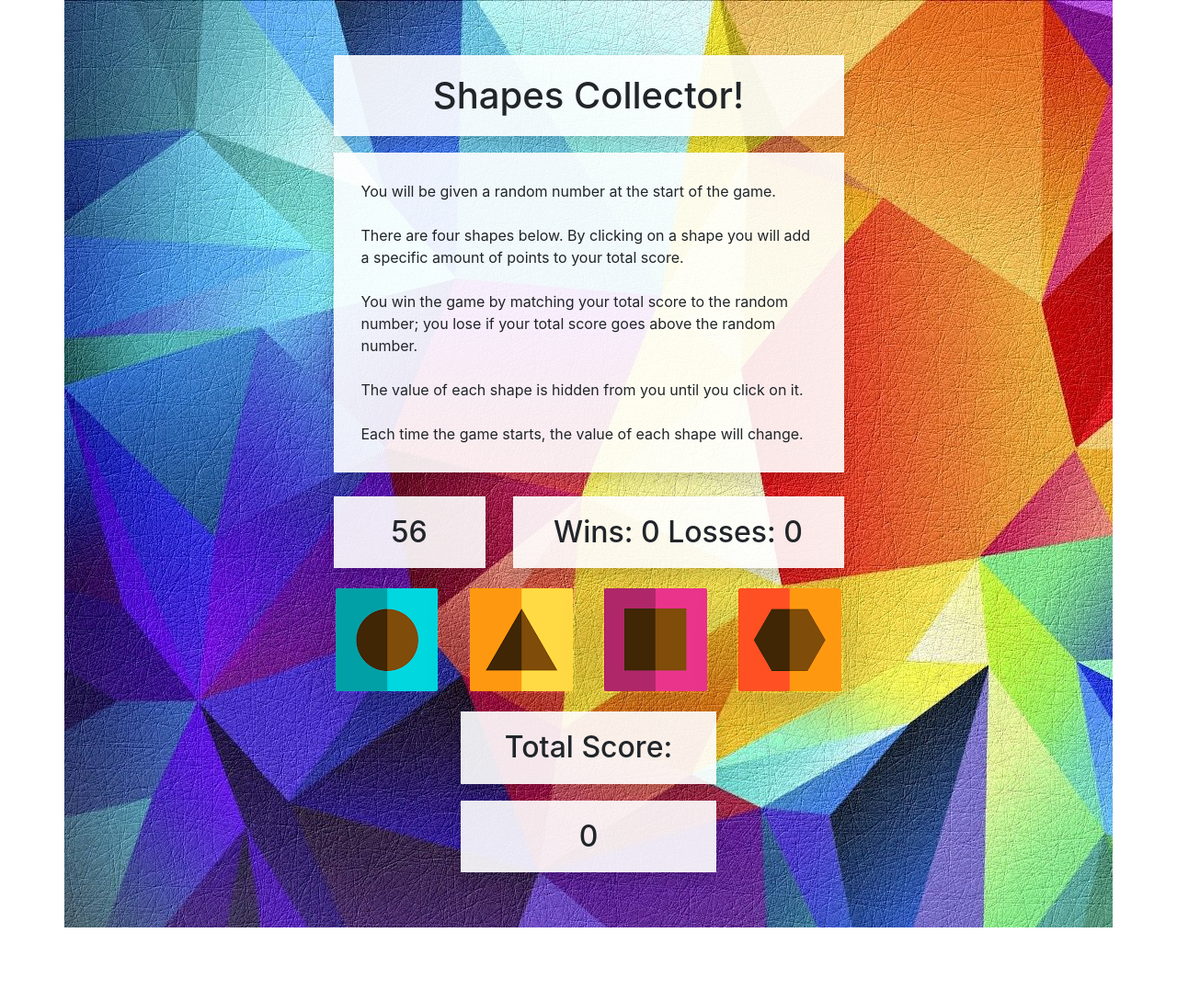
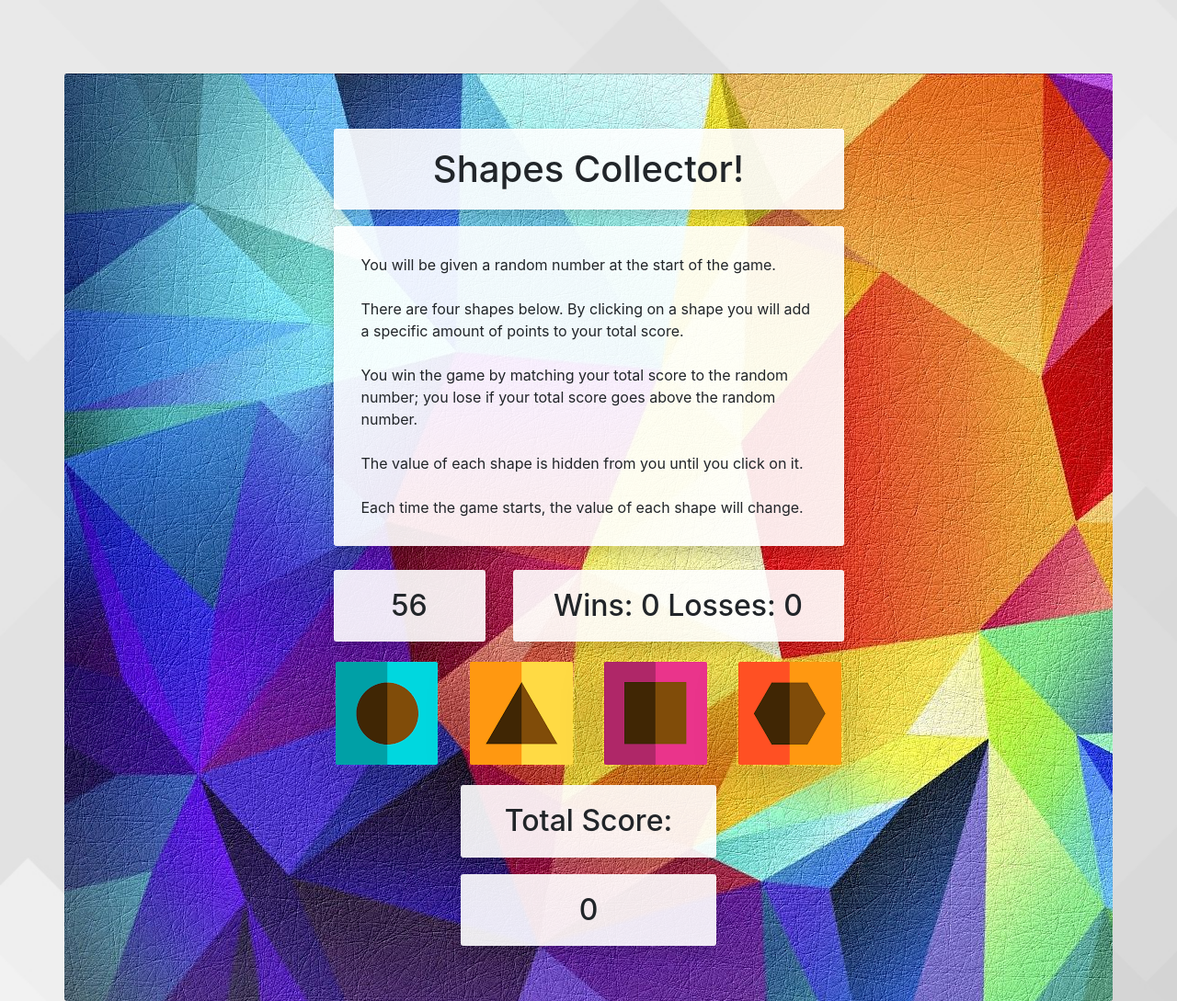
Before and after one commit to bigbuckalex/unit-4-game-alt, a plain HTML site: page index.html in a window 1280 px wide. Shown: the whole page at 92% size. Before the commit the page ends 1009 px from the top, so only its background shows below. Drawn offline with nearby package versions, Linux system fonts and the light colour scheme.

Commit message:
added some css syling

```diff
--- a/assets/css/style.css
+++ b/assets/css/style.css
@@ -5,8 +5,15 @@ img{
     border-radius: 4px;
 }
 
+body{
+    background-image: url("../images/background2.png");
+    background-size: cover;
+}
+
 .container{
+    margin-top: 80px;
     background-image: url("../images/background.png");
+    border-radius: 3px;
 }
 
 .wrap{
@@ -18,31 +25,40 @@ img{
     margin-top: 60px;
     padding: 20px;
     text-align: center;
-    background-color: rgba(255, 255, 255, 0.9);}
+    background-color: rgba(255, 255, 255, 0.9);
+    border-radius: 3px;
+}
 
 #instructions{
     margin-top: 10px;
     padding: 30px;
-    background-color: rgba(255, 255, 255, 0.9);}
+    background-color: rgba(255, 255, 255, 0.9);
+    border-radius: 3px;
+}
 
 #target-number{
     margin-top: 10px;
     padding: 20px;
     text-align: center;
-    background-color: rgba(255, 255, 255, 0.9);}
+    background-color: rgba(255, 255, 255, 0.9);
+    border-radius: 3px;
+}
 
 #wins-losses{
     margin-top: 10px;
     margin-bottom: 20px;
     padding: 20px;
     text-align: center;
-    background-color: rgba(255, 255, 255, 0.9);}
+    background-color: rgba(255, 255, 255, 0.9);
+    border-radius: 3px;
+}
 
 #total-heading{
     margin-top: 20px;
     padding: 20px;
     text-align: center;
     background-color: rgba(255, 255, 255, 0.9);
+    border-radius: 3px;
 }
 
 #total-num{
@@ -50,4 +66,6 @@ img{
     margin-bottom: 60px;
     padding: 20px;
     text-align: center;
-    background-color: rgba(255, 255, 255, 0.9);}
+    background-color: rgba(255, 255, 255, 0.9);
+    border-radius: 3px;
+}
```
Also changed, not shown: assets/images/background2.png (added).
